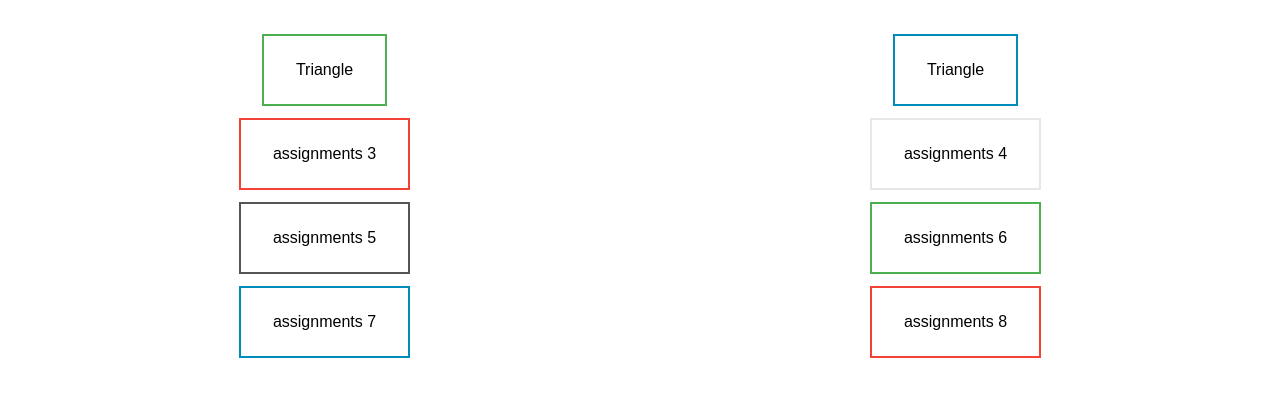
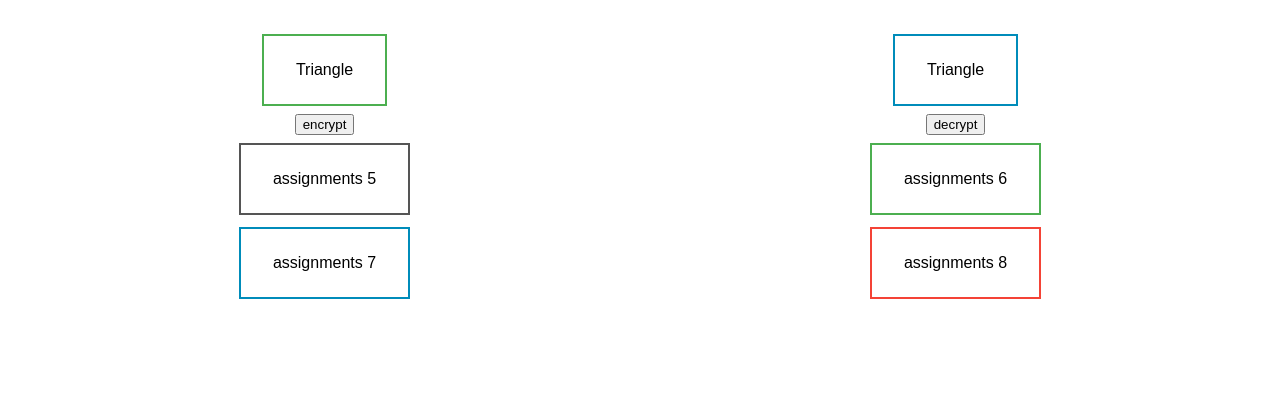
Before and after one commit to Ekram780/test, a plain HTML site: page Pages/interests.html in a window 1280 px wide. Shown: the part 203-600 px from the top of the page. Drawn offline with Linux system fonts and the light colour scheme.

Commit message:
Update interests.html

```diff
--- a/Pages/interests.html
+++ b/Pages/interests.html
@@ -20,8 +20,8 @@
     <th><button class="button button2" onclick="question()">Triangle</button></th>
   </tr>
   <tr>
-   <th><button class="button button3">assignments 3</button></th>
-    <th><button class="button button4">assignments 4</button></th>
+   <th><button class="encrypt">encrypt</button></th>
+    <th><button class="decrypt">decrypt</button></th>
   </tr>
   <tr>
      <th><button class="button button5">assignments 5</button></th>
```
